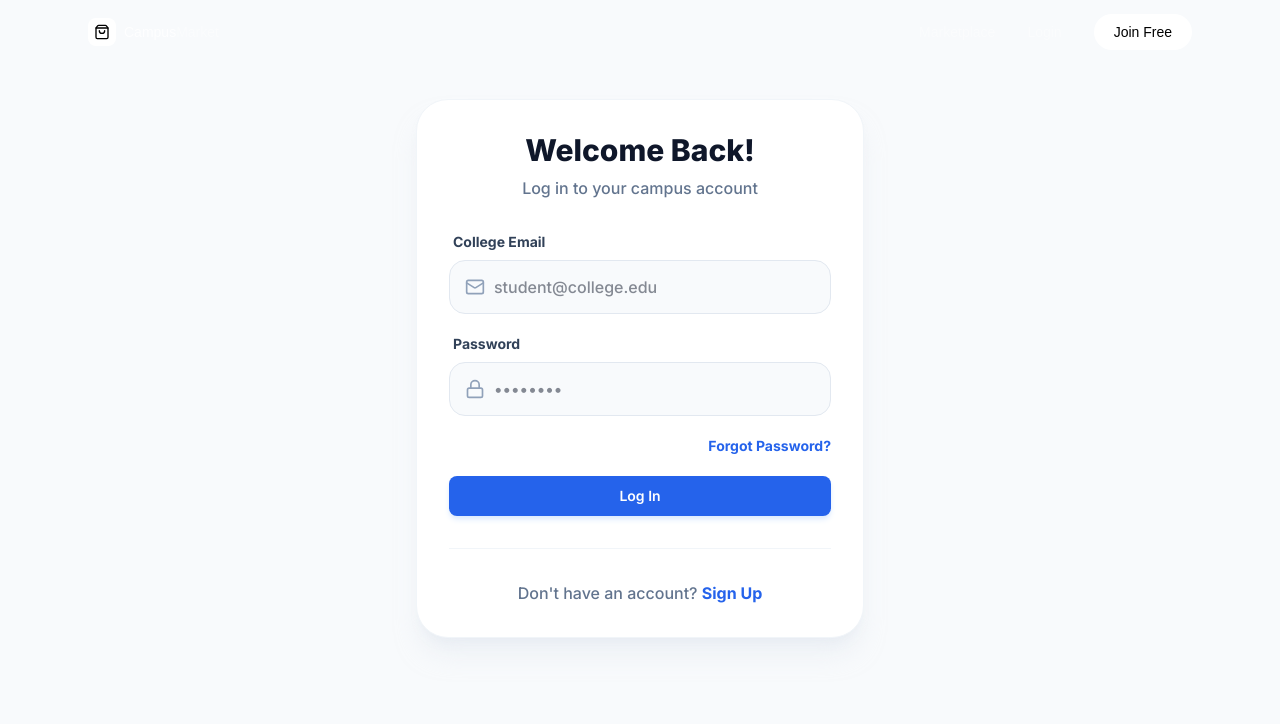
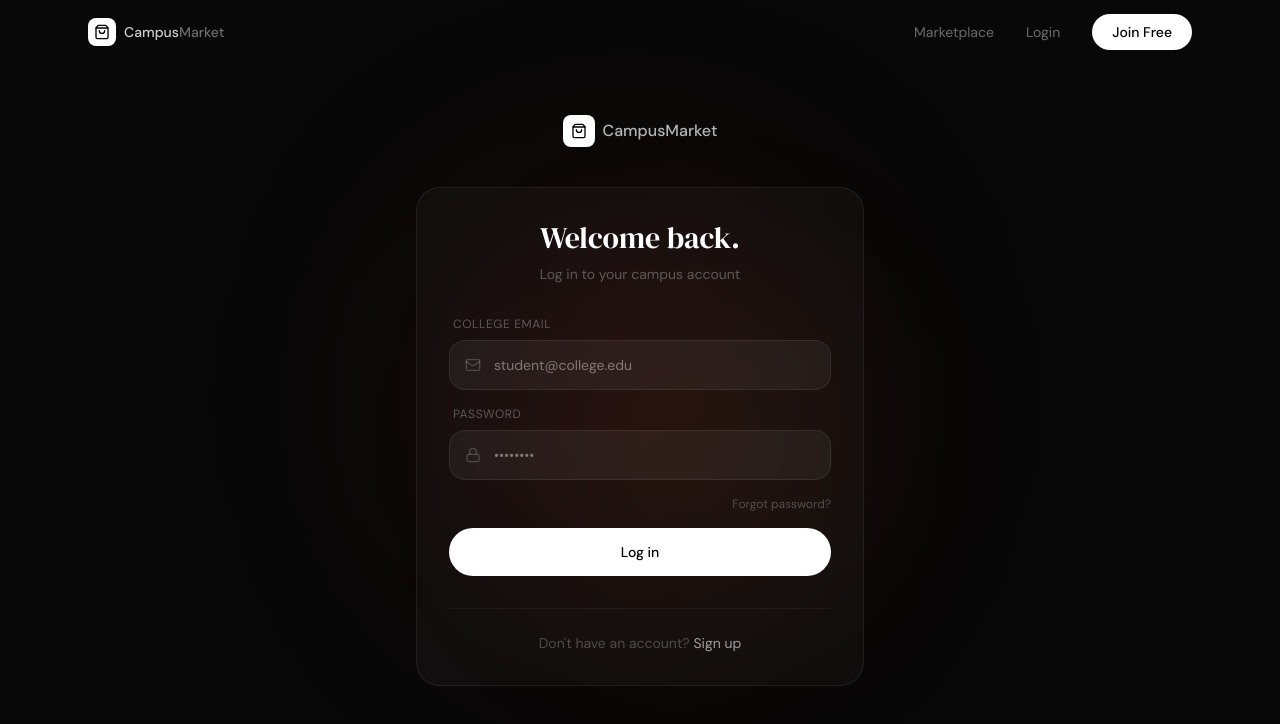
Before and after one commit to Adarshak7488/CampusMarket, a React (Vite) app: page /login in a window 1280 px wide. Shown: the top 724 px of the page. Built offline with nearby package versions, Linux system fonts and the light colour scheme; no server answers; the database is empty.

Commit message:
Enhance Login component with new styles and elements

```diff
--- a/src/pages/Login.tsx
+++ b/src/pages/Login.tsx
@@ -2,7 +2,7 @@ import React, { useState } from 'react';
 import { Link, useNavigate } from 'react-router-dom';
 import { signInWithEmailAndPassword } from 'firebase/auth';
 import { auth } from '../lib/firebase';
-import { Mail, Lock, Loader2, AlertCircle } from 'lucide-react';
+import { Mail, Lock, Loader2, AlertCircle, ShoppingBag } from 'lucide-react';
 import { motion } from 'motion/react';
 
 const Login = () => {
@@ -18,90 +18,151 @@ const Login = () => {
     setError(null);
     try {
       await signInWithEmailAndPassword(auth, email, password);
-setTimeout(() => navigate('/dashboard'), 500);
+      setTimeout(() => navigate('/dashboard'), 500);
     } catch (err: any) {
       console.error(err);
-      setError(err.message || 'Failed to login. Please check your credentials.');
+      setError('Invalid email or password. Please try again.');
     } finally {
       setLoading(false);
     }
   };
 
   return (
-    <div className="min-h-[calc(100vh-64px)] flex items-center justify-center p-4 bg-slate-50">
+    <div className="min-h-screen flex items-center justify-center p-4 relative overflow-hidden"
+      style={{ background: '#080808', fontFamily: "'DM Sans', sans-serif" }}>
+
+      <link href="https://fonts.googleapis.com/css2?family=DM+Sans:wght@300;400;500&family=DM+Serif+Display:ital@0;1&display=swap" rel="stylesheet" />
+
+      {/* Ambient blobs */}
+      <div className="absolute inset-0 pointer-events-none overflow-hidden">
+        <div className="absolute top-1/4 left-1/3 w-[400px] h-[400px] rounded-full blur-[120px]" style={{ background: 'rgba(180,30,30,0.12)' }} />
+        <div className="absolute bottom-1/4 right-1/3 w-[300px] h-[300px] rounded-full blur-[100px]" style={{ background: 'rgba(120,60,0,0.1)' }} />
+      </div>
+
+      {/* Grid lines */}
+      <div className="absolute inset-0 pointer-events-none opacity-[0.03]"
+        style={{ backgroundImage: 'linear-gradient(rgba(255,255,255,0.1) 1px, transparent 1px), linear-gradient(90deg, rgba(255,255,255,0.1) 1px, transparent 1px)', backgroundSize: '60px 60px' }} />
+
       <motion.div
-        initial={{ opacity: 0, y: 20 }}
+        initial={{ opacity: 0, y: 30 }}
         animate={{ opacity: 1, y: 0 }}
-        className="max-w-md w-full"
+        transition={{ duration: 0.7 }}
+        className="w-full max-w-md relative z-10"
       >
-        <div className="bg-white p-8 rounded-[32px] shadow-xl shadow-slate-200/50 border border-slate-100">
+        {/* Logo */}
+        <div className="flex items-center justify-center gap-2 mb-10">
+          <div className="w-8 h-8 bg-white rounded-lg flex items-center justify-center">
+            <ShoppingBag className="w-4 h-4 text-black" />
+          </div>
+          <span className="text-white/70 font-medium">CampusMarket</span>
+        </div>
+
+        {/* Card */}
+        <div className="rounded-3xl p-8 border" style={{ background: 'rgba(255,255,255,0.03)', borderColor: 'rgba(255,255,255,0.07)' }}>
+
           <div className="text-center mb-8">
-            <h1 className="text-3xl font-extrabold text-slate-900 mb-2">Welcome Back!</h1>
-            <p className="text-slate-500 font-medium">Log in to your campus account</p>
+            <h1 className="text-3xl font-light text-white mb-2" style={{ fontFamily: "'DM Serif Display', serif" }}>
+              Welcome back.
+            </h1>
+            <p className="text-sm" style={{ color: 'rgba(255,255,255,0.3)' }}>Log in to your campus account</p>
           </div>
 
           {error && (
-            <div className="mb-6 p-4 bg-red-50 border border-red-100 text-red-600 rounded-2xl flex items-center gap-3 text-sm font-medium">
-              <AlertCircle className="w-5 h-5 flex-shrink-0" />
+            <motion.div
+              initial={{ opacity: 0, y: -10 }}
+              animate={{ opacity: 1, y: 0 }}
+              className="mb-6 p-4 rounded-2xl flex items-center gap-3 text-sm"
+              style={{ background: 'rgba(220,50,50,0.1)', border: '1px solid rgba(220,50,50,0.2)', color: '#f87171' }}
+            >
+              <AlertCircle className="w-4 h-4 flex-shrink-0" />
               <span>{error}</span>
-            </div>
+            </motion.div>
           )}
 
-          <form onSubmit={handleSubmit} className="space-y-5">
+          <form onSubmit={handleSubmit} className="space-y-4">
             <div>
-              <label className="block text-sm font-bold text-slate-700 mb-2 ml-1">College Email</label>
+              <label className="block text-xs mb-2 ml-1" style={{ color: 'rgba(255,255,255,0.3)', letterSpacing: '0.05em' }}>
+                COLLEGE EMAIL
+              </label>
               <div className="relative">
-                <div className="absolute inset-y-0 left-0 pl-4 flex items-center pointer-events-none text-slate-400">
-                  <Mail className="w-5 h-5" />
+                <div className="absolute inset-y-0 left-0 pl-4 flex items-center pointer-events-none" style={{ color: 'rgba(255,255,255,0.2)' }}>
+                  <Mail className="w-4 h-4" />
                 </div>
                 <input
                   type="email"
                   required
                   value={email}
                   onChange={(e) => setEmail(e.target.value)}
-                  className="block w-full pl-11 pr-4 py-3.5 bg-slate-50 border border-slate-200 rounded-2xl focus:ring-2 focus:ring-blue-600/20 focus:border-blue-600 outline-none transition-all font-medium text-slate-900"
                   placeholder="student@college.edu"
+                  className="block w-full pl-11 pr-4 py-3.5 rounded-2xl text-sm outline-none transition-all"
+                  style={{
+                    background: 'rgba(255,255,255,0.05)',
+                    border: '1px solid rgba(255,255,255,0.08)',
+                    color: 'rgba(255,255,255,0.8)',
+                    fontFamily: "'DM Sans', sans-serif",
+                  }}
+                  onFocus={e => e.target.style.borderColor = 'rgba(255,255,255,0.2)'}
+                  onBlur={e => e.target.style.borderColor = 'rgba(255,255,255,0.08)'}
                 />
               </div>
             </div>
 
             <div>
-              <label className="block text-sm font-bold text-slate-700 mb-2 ml-1">Password</label>
+              <label className="block text-xs mb-2 ml-1" style={{ color: 'rgba(255,255,255,0.3)', letterSpacing: '0.05em' }}>
+                PASSWORD
+              </label>
               <div className="relative">
-                <div className="absolute inset-y-0 left-0 pl-4 flex items-center pointer-events-none text-slate-400">
-                  <Lock className="w-5 h-5" />
+                <div className="absolute inset-y-0 left-0 pl-4 flex items-center pointer-events-none" style={{ color: 'rgba(255,255,255,0.2)' }}>
+                  <Lock className="w-4 h-4" />
                 </div>
                 <input
                   type="password"
                   required
                   value={password}
                   onChange={(e) => setPassword(e.target.value)}
-                  className="block w-full pl-11 pr-4 py-3.5 bg-slate-50 border border-slate-200 rounded-2xl focus:ring-2 focus:ring-blue-600/20 focus:border-blue-600 outline-none transition-all font-medium text-slate-900"
                   placeholder="••••••••"
+                  className="block w-full pl-11 pr-4 py-3.5 rounded-2xl text-sm outline-none transition-all"
+                  style={{
+                    background: 'rgba(255,255,255,0.05)',
+                    border: '1px solid rgba(255,255,255,0.08)',
+                    color: 'rgba(255,255,255,0.8)',
+                    fontFamily: "'DM Sans', sans-serif",
+                  }}
+                  onFocus={e => e.target.style.borderColor = 'rgba(255,255,255,0.2)'}
+                  onBlur={e => e.target.style.borderColor = 'rgba(255,255,255,0.08)'}
                 />
               </div>
             </div>
 
-            <div className="flex items-center justify-end">
-              <Link to="/forgot-password" weights="medium" className="text-sm font-bold text-blue-600 hover:text-blue-700">
-                Forgot Password?
+            <div className="flex justify-end">
+              <Link to="/forgot-password" className="text-xs transition-colors" style={{ color: 'rgba(255,255,255,0.25)' }}
+                onMouseEnter={e => (e.target as HTMLElement).style.color = 'rgba(255,255,255,0.5)'}
+                onMouseLeave={e => (e.target as HTMLElement).style.color = 'rgba(255,255,255,0.25)'}>
+                Forgot password?
               </Link>
             </div>
 
             <button
               type="submit"
               disabled={loading}
-              className="w-full py-2.5 btn-primary text-sm shadow-md shadow-blue-100 disabled:opacity-50 disabled:cursor-not-allowed flex items-center justify-center gap-2"
+              className="w-full py-3.5 rounded-full text-sm font-medium transition-all flex items-center justify-center gap-2 mt-2"
+              style={{
+                background: loading ? 'rgba(255,255,255,0.7)' : 'white',
+                color: 'black',
+                cursor: loading ? 'not-allowed' : 'pointer',
+              }}
             >
-              {loading ? <Loader2 className="w-5 h-5 animate-spin" /> : 'Log In'}
+              {loading ? <Loader2 className="w-4 h-4 animate-spin" /> : 'Log in'}
             </button>
           </form>
 
-          <div className="mt-8 pt-8 border-t border-slate-100 text-center">
-            <p className="text-slate-500 font-medium">
+          <div className="mt-8 pt-6 text-center" style={{ borderTop: '1px solid rgba(255,255,255,0.05)' }}>
+            <p className="text-sm" style={{ color: 'rgba(255,255,255,0.25)' }}>
               Don't have an account?{' '}
-              <Link to="/signup" className="text-blue-600 font-bold hover:underline">
-                Sign Up
+              <Link to="/signup" className="transition-colors" style={{ color: 'rgba(255,255,255,0.6)' }}
+                onMouseEnter={e => (e.target as HTMLElement).style.color = 'white'}
+                onMouseLeave={e => (e.target as HTMLElement).style.color = 'rgba(255,255,255,0.6)'}>
+                Sign up
               </Link>
             </p>
           </div>
```
